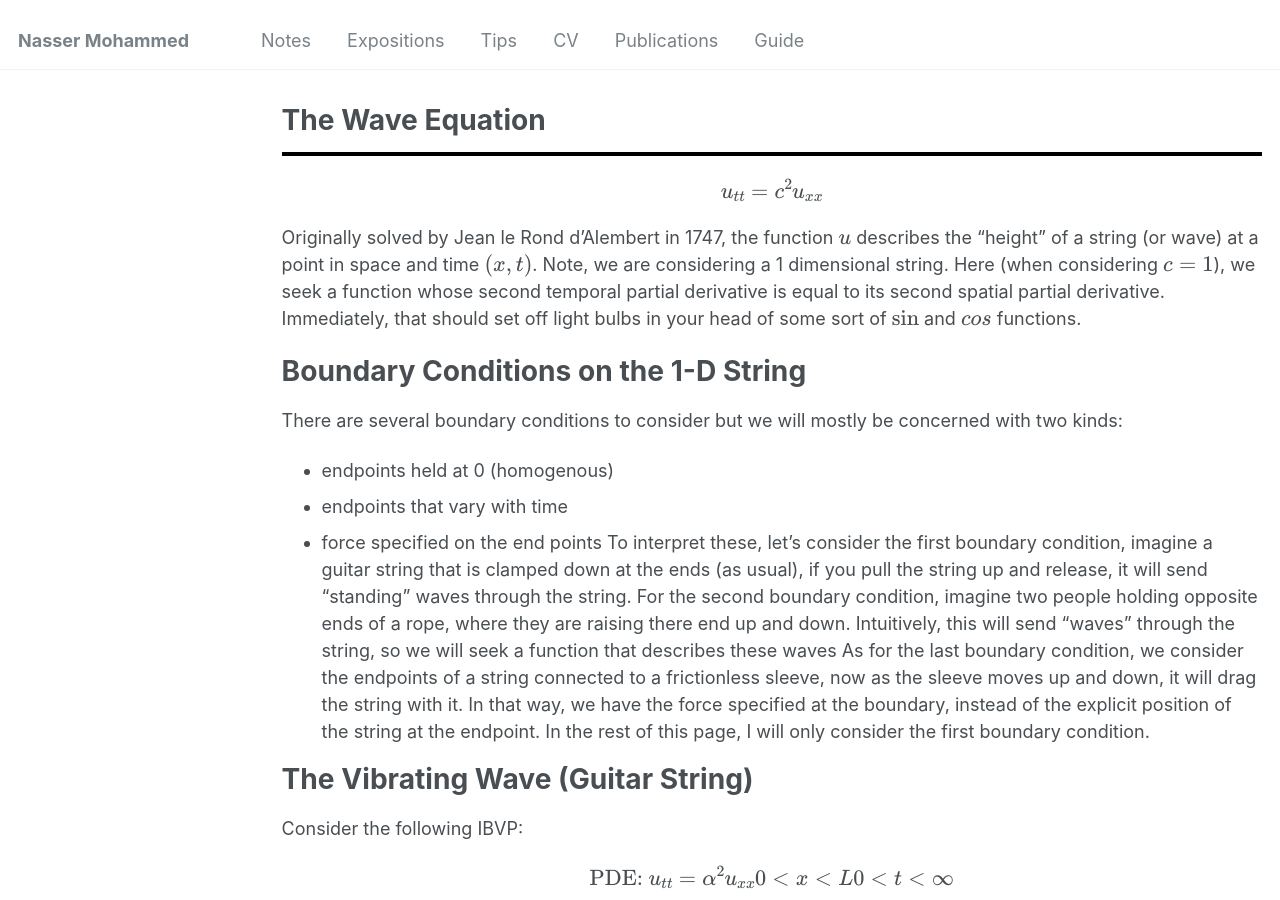
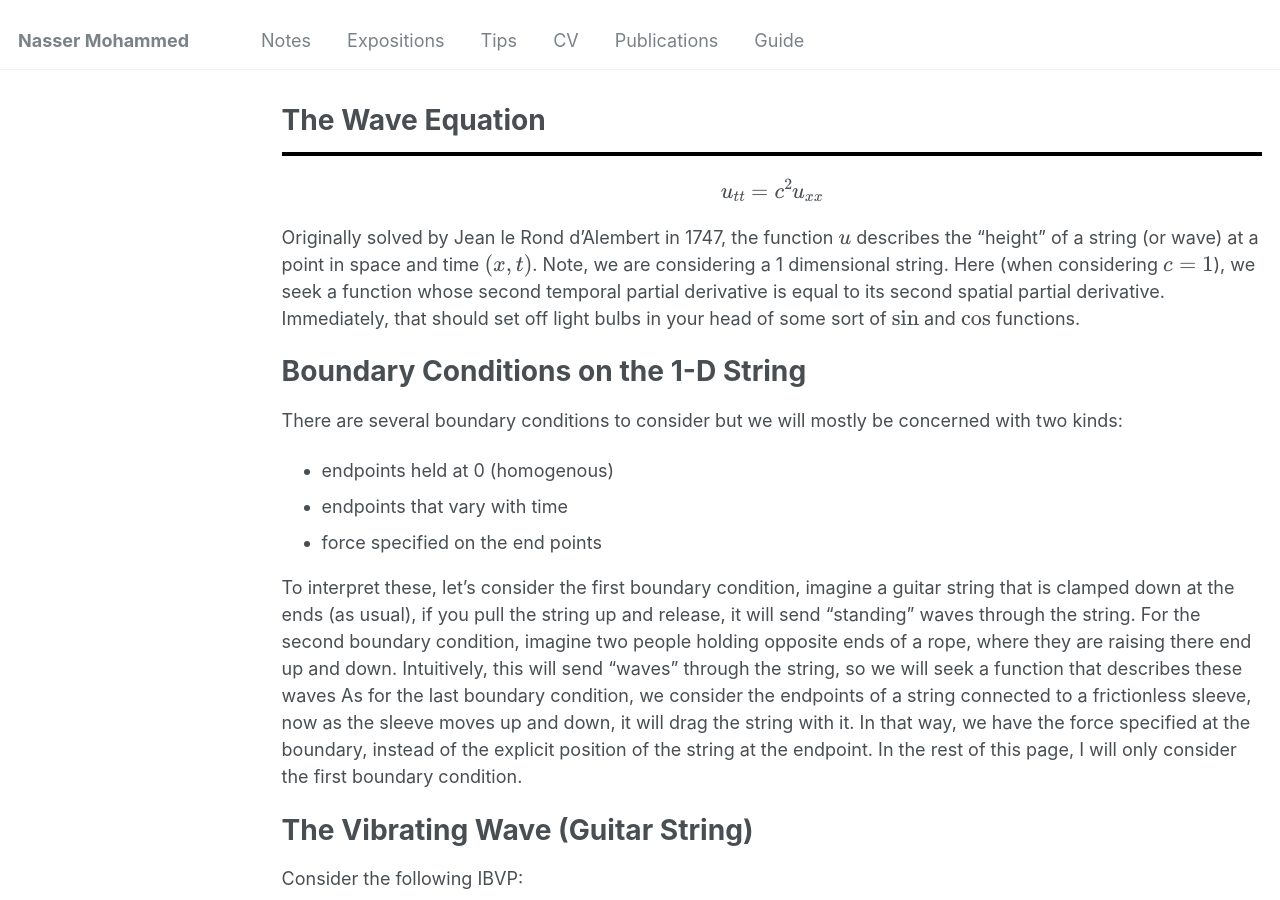
Before and after one commit to Nasser-Mohammed/Nasser-Mohammed.github.io, a Jekyll site: the page built from _pages/notes/pde/waveequation.md, in a window 1280 px wide and 900 px high. Built offline with Jekyll 4.4.1, drawn with Linux system fonts in a browser that asks for light colours.

Commit message:
Update waveequation.md

```diff
--- a/_pages/notes/pde/waveequation.md
+++ b/_pages/notes/pde/waveequation.md
@@ -6,7 +6,7 @@ author_profile: false
 ---
 <hr style="border: 2px solid black;">
 \\[u_{tt}=c^2u_{xx}\\]
-Originally solved by Jean le Rond d'Alembert in 1747, the function \\(u\\) describes the "height" of a string (or wave) at a point in space and time \\((x,t)\\). Note, we are considering a 1 dimensional string. Here (when considering \\(c = 1\\)), we seek a function whose second temporal partial derivative is equal to its second spatial partial derivative. Immediately, that should set off light bulbs in your head of some sort of  \\(\sin\\) and \\(cos\\) functions.
+Originally solved by Jean le Rond d'Alembert in 1747, the function \\(u\\) describes the "height" of a string (or wave) at a point in space and time \\((x,t)\\). Note, we are considering a 1 dimensional string. Here (when considering \\(c = 1\\)), we seek a function whose second temporal partial derivative is equal to its second spatial partial derivative. Immediately, that should set off light bulbs in your head of some sort of  \\(\sin\\) and \\(\cos\\) functions.
 
 Boundary Conditions on the 1-D String
 ===
@@ -14,6 +14,7 @@ There are several boundary conditions to consider but we will mostly be concerne
  - endpoints held at 0 (homogenous)
  - endpoints that vary with time
  - force specified on the end points
+
 To interpret these, let's consider the first boundary condition, imagine a guitar string that is clamped down at the ends (as usual), if you pull the string up and release, it will send "standing" waves through the string. For the second boundary condition, imagine two people holding opposite ends of a rope, where they are raising there end up and down. Intuitively, this will send "waves" through the string, so we will seek a function that describes these waves As for the last boundary condition, we consider the endpoints of a string connected to a frictionless sleeve, now as the sleeve moves up and down, it will drag the string with it. In that way, we have the force specified at the boundary, instead of the explicit position of the string at the endpoint. In the rest of this page, I will only consider the first boundary condition.
 
 The Vibrating Wave (Guitar String)
```
